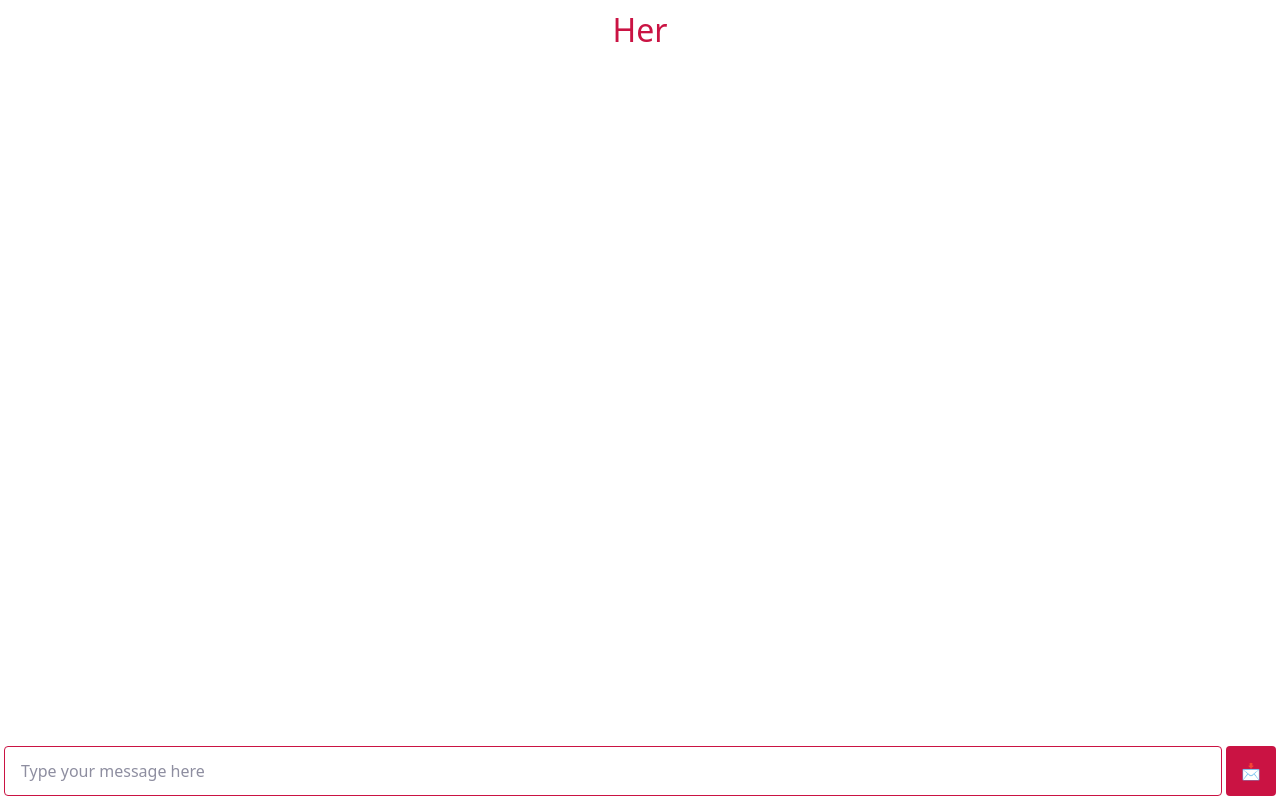
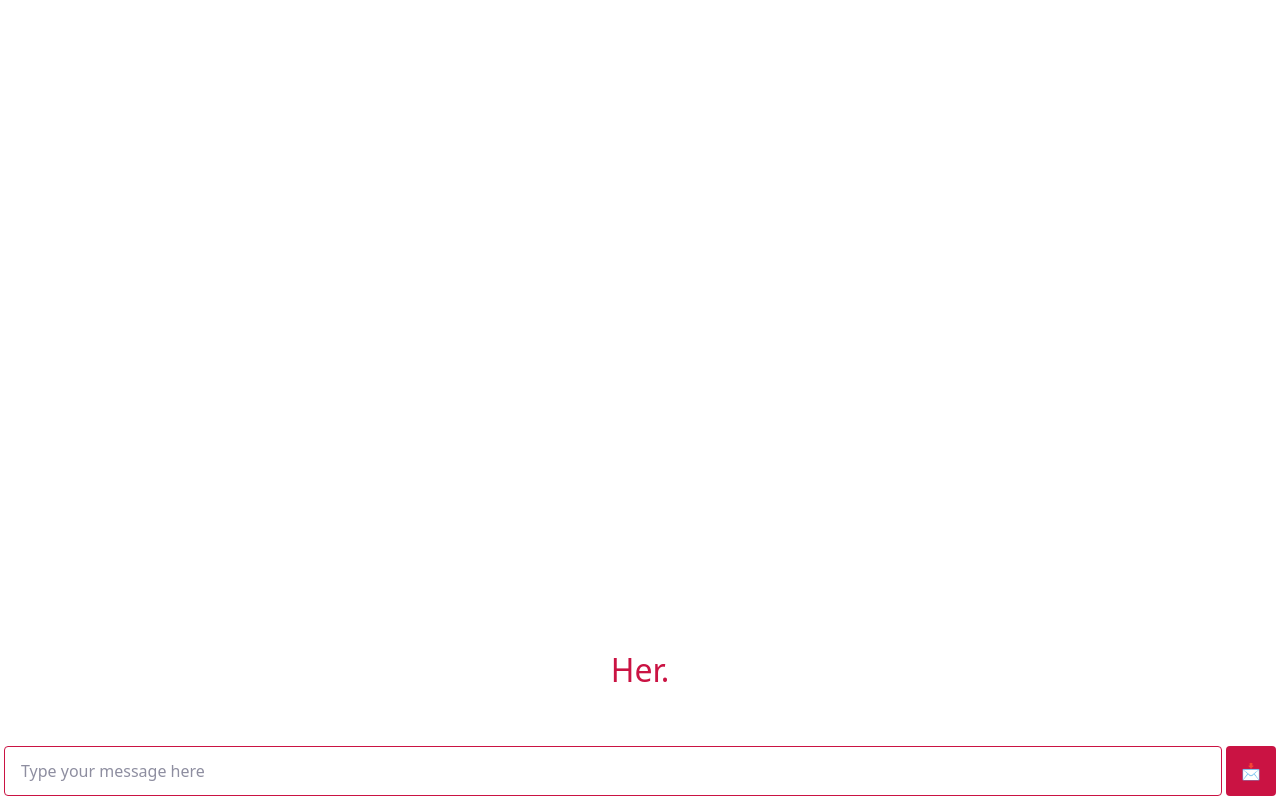
Before and after one commit to bennyng/openai-her, a Next.js app: page / in a window 1280 px wide. Built offline with nearby package versions, Linux system fonts and the light colour scheme.

Commit message:
style polish

```diff
--- a/pages/index.js
+++ b/pages/index.js
@@ -50,9 +50,11 @@ export default function Home() {
   }
 
   return (
-    <div>
+    <>
       <style jsx global>{`
-        body {
+        html,
+        body,
+        div#__next {
           margin: 0;
           width: 100%;
           height: 100%;
@@ -66,10 +68,11 @@ export default function Home() {
 
       <main className={styles.main}>
         {/* <img src="/dog.png" className={styles.icon} /> */}
-        <div className={styles.header}>Her</div>
+        {/* <div className={styles.header}>Her</div> */}
 
         <div className={styles.result}>
-          {result.map((message, index) => {
+          {result.length > 0 &&
+            result.map((message, index) => {
               return (
                 <div
                   key={index}
@@ -79,6 +82,7 @@ export default function Home() {
               );
             })}
           <div ref={messagesEndRef} />
+          {result.length === 0 && <div className={styles.empty}>Her.</div>}
         </div>
 
         <form onSubmit={onSubmit}>
@@ -92,6 +96,6 @@ export default function Home() {
           <input type="submit" value="📩" />
         </form>
       </main>
-    </div>
+    </>
   );
 }
--- a/pages/index.module.css
+++ b/pages/index.module.css
@@ -26,11 +26,13 @@
 .main {
   display: flex;
   flex-direction: column;
-  align-items: stretch;
-  margin: 0 auto;
+  /* align-items: stretch; */
+  /* margin: 0 auto; */
   position: relative;
-  height: 100vh;
+  height: 100%;
+  width: 100%;
 }
+
 .main .icon {
   width: 34px;
 }
@@ -45,13 +47,47 @@
   background: rgb(255 255 255 / 50%);
   backdrop-filter: blur(4px);
   left: calc(50% - 50px);
+  z-index: 1;
 }
+
+.main .result {
+  font-weight: normal;
+  white-space: pre-line;
+  overflow-y: auto;
+  position: absolute;
+  top: 0;
+  height: calc(100% - 50px);
+  width: 100%;
+}
+.main .result .user {
+  background-color: #fff;
+  padding: 10px 20px;
+  margin: 10px 0;
+}
+.main .result .assistant {
+  background-color: #c9144522;
+  padding: 10px 20px;
+  margin: 10px 0;
+}
+.main .result .empty {
+  font-size: 32px;
+  line-height: 60px;
+  color: #ca1343;
+  text-align: center;
+  background: rgb(255 255 255 / 50%);
+  -webkit-backdrop-filter: blur(4px);
+  backdrop-filter: blur(4px);
+  margin-top: 50%;
+}
+
 .main form {
   display: flex;
   flex-direction: row;
   width: 100%;
+  height: 50px;
   position: absolute;
   bottom: 4px;
+  z-index: 1;
 }
 .main input[type="text"] {
   padding: 12px 16px;
@@ -77,20 +113,3 @@
   height: 50px;
   margin: 0 4px 0 2px;
 }
-.main .result {
-  font-weight: normal;
-  white-space: pre-line;
-  overflow: scroll;
-  /* height: 100%; */
-  padding: 60px 0;
-}
-.main .result .user {
-  background-color: #fff;
-  padding: 10px 20px;
-  margin: 10px 0;
-}
-.main .result .assistant {
-  background-color: #c9144522;
-  padding: 10px 20px;
-  margin: 10px 0;
-}
```
Lines whose indentation alone changed are shown as unchanged.
